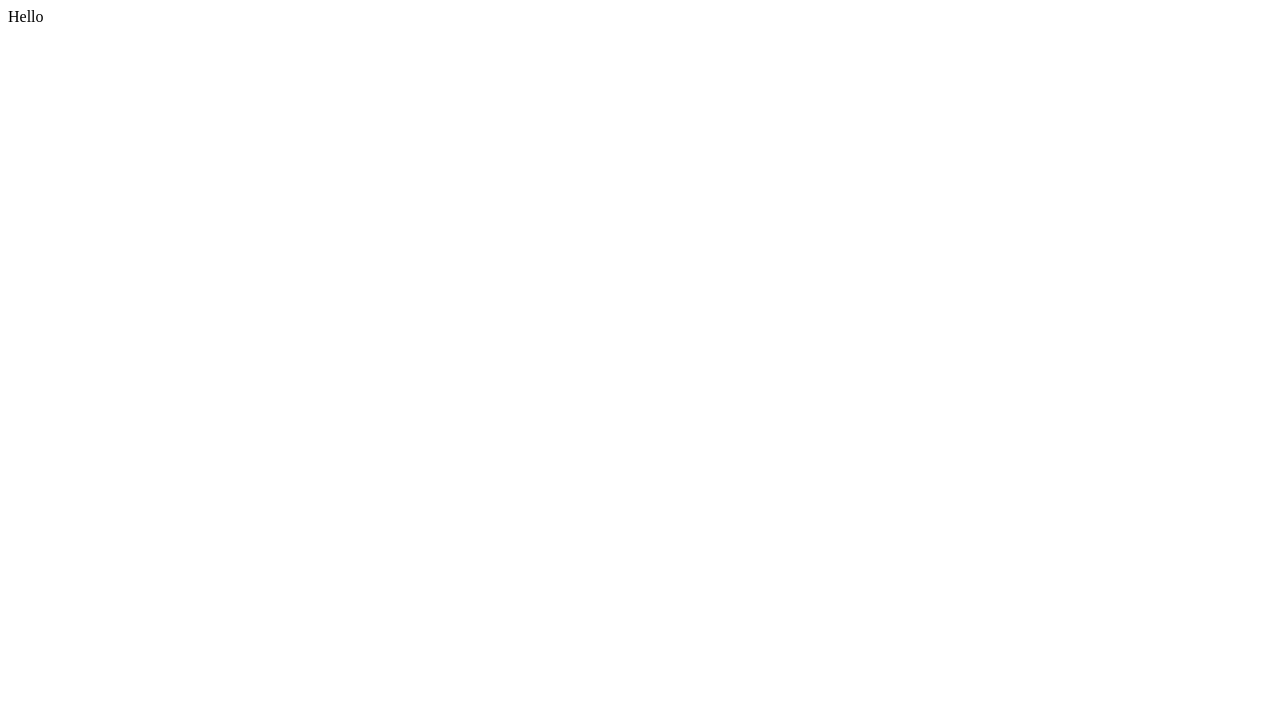
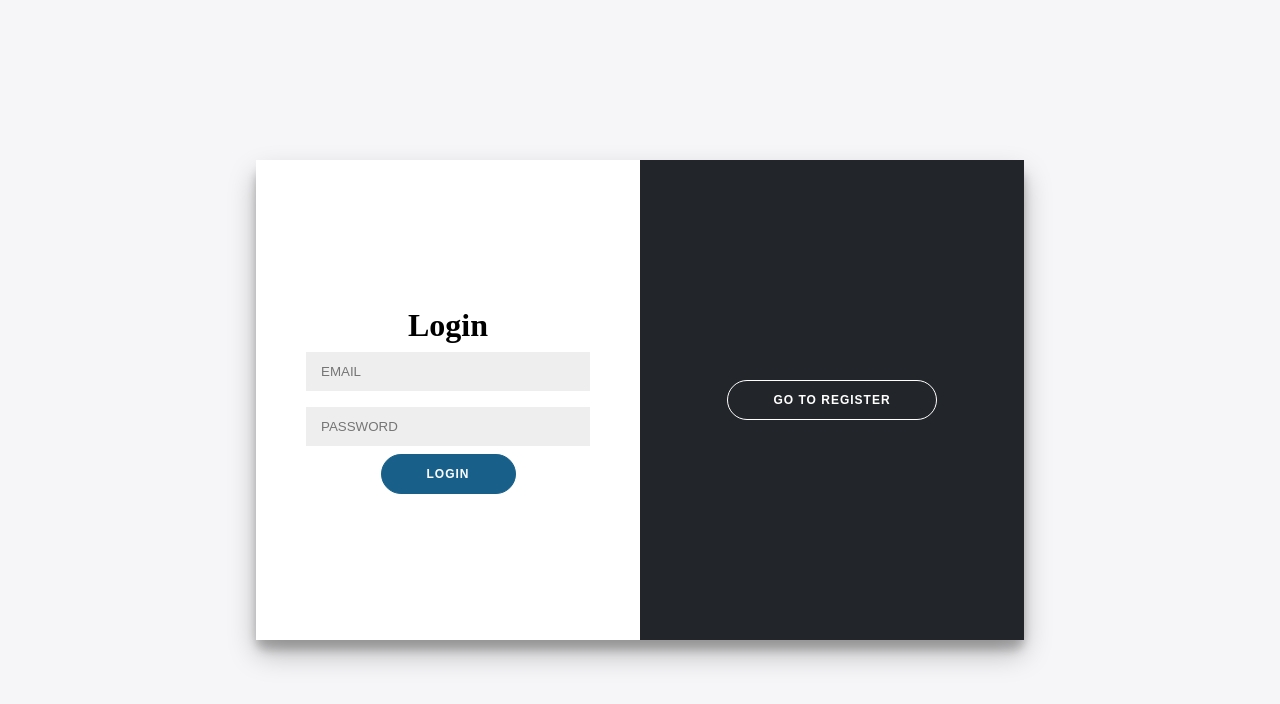
Before and after one commit to sakshin021/enlighten, a React (Create React App) app: page / in a window 1280 px wide. Shown: the top 704 px of the page. Built offline with nearby package versions, Linux system fonts and the light colour scheme.

Commit message:
Create LoginRegister

```diff
--- a/src/App.js
+++ b/src/App.js
@@ -1,9 +1,11 @@
+import Navbar from './components/Navbar';
+import LoginRegister from './components/LoginRegister';
 
 
 function App() {
   return (
     <div className="App">
-      Hello
+    <LoginRegister />
     </div>
   );
 }
--- /dev/null
+++ b/src/components/LoginRegister.css
@@ -0,0 +1,183 @@
+* {
+  box-sizing: border-box;
+}
+
+body {
+  background: #f6f5f7;
+  display: flex;
+  justify-content: center;
+  align-items: center;
+  flex-direction: column;
+  height: 100vh;
+  margin: 0;
+}
+
+h1 {
+  font-weight: bold;
+  margin: 0;
+}
+
+button {
+  border-radius: 20px;
+  border: 1px solid #18608a;
+  background-color: #18608a;
+  color: #ffff;
+  font-size: 12px;
+  font-weight: bold;
+  padding: 12px 45px;
+  letter-spacing: 1px;
+  text-transform: uppercase;
+  transition: transform 80ms ease-in;
+}
+
+button:active {
+  transform: scale(0.95);
+}
+
+button:focus {
+  outline: none;
+}
+
+button.ghost {
+  background-color: transparent;
+  border-color: #fff;
+}
+
+form {
+  background-color: #ffff;
+  display: flex;
+  align-items: center;
+  justify-content: center;
+  flex-direction: column;
+  padding: 0 50px;
+  text-align: center;
+  height: 100%;
+}
+
+input {
+  background-color: #eee;
+  border: none;
+  padding: 12px 15px;
+  margin: 8px 0;
+  width: 100%;
+}
+
+.container {
+  background-color: #fff;
+  border-radius: 10px;
+  box-shadow: 0 14px 28px rgba(0, 0, 0, 0.25), 0 10px 10px rgba(0, 0, 0, 0.22);
+  position: relative;
+  width: 768px;
+  max-width: 100%;
+  min-height: 480px;
+}
+
+.form-container {
+  position: absolute;
+  top: 0;
+  height: 100%;
+  transition: all 0.6s ease-in-out;
+}
+
+.sign-in-container {
+  left: 0;
+  width: 50%;
+  z-index: 2;
+}
+
+.container.right-panel-active .sign-in-container {
+  transform: translateX(100%);
+}
+
+.sign-up-container {
+  left: 0;
+  width: 50%;
+  opacity: 0;
+  z-index: 1;
+}
+
+.container.right-panel-active .sign-up-container {
+  transform: translateX(100%);
+  opacity: 1;
+  z-index: 5;
+  animation: show 0.6s;
+}
+
+@keyframes show {
+  0%,
+  49.99% {
+    opacity: 0;
+    z-index: 1;
+  }
+
+  50%,
+  100% {
+    opacity: 1;
+    z-index: 5;
+  }
+}
+
+.overlay-container {
+  position: absolute;
+  top: 0;
+  left: 50%;
+  width: 50%;
+  height: 100%;
+  overflow: hidden;
+  transition: transform 0.6s ease-in-out;
+  z-index: 100;
+}
+
+.container.right-panel-active .overlay-container {
+  transform: translateX(-100%);
+}
+
+.overlay {
+  background: #222529;
+  background-repeat: no-repeat;
+  background-size: cover;
+  background-position: 0 0;
+  color: #ffff;
+  position: relative;
+  left: -100%;
+  height: 100%;
+  width: 200%;
+  transform: translateX(0);
+  transition: transform 0.6s ease-in-out;
+}
+
+.container.right-panel-active .overlay {
+  transform: translateX(50%);
+}
+
+.overlay-panel {
+  position: absolute;
+  display: flex;
+  align-items: center;
+  justify-content: center;
+  flex-direction: column;
+  text-align: center;
+  padding: 0 40px;
+  top: 0;
+  width: 50%;
+  height: 100%;
+  transform: translateX(0);
+  transition: transform 0.6s ease-in-out;
+}
+
+.overlay-left {
+  transform: translateX(-20%);
+}
+
+.container.right-panel-active .overlay-left {
+  transform: translateX(0);
+}
+
+.overlay-right{
+    right: 0;
+    transform: translateX(0);
+}
+
+.container.right-panel-active .overlay-right{
+    transform: translateX(-20%);
+  }
--- /dev/null
+++ b/src/components/LoginRegister.js
@@ -0,0 +1,55 @@
+import React, { useState } from "react";
+import "./LoginRegister.css";
+
+const LoginRegister = () => {
+  const [addClass, setAddClass] = useState("");
+
+  return (
+    <div className={`container ${addClass}`} id="container">
+      <div className="form-container sign-up-container">
+        <form>
+          <h1>Create Account</h1>
+          <input type="text" placeholder="NAME" />
+          <input type="email" placeholder="EMAIL" />
+          <input type="password" placeholder="PASSWORD" />
+          <button type="submit">Register</button>
+        </form>
+      </div>
+
+      <div className="form-container sign-in-container">
+        <form>
+          <h1>Login</h1>
+          <input type="email" placeholder="EMAIL" />
+          <input type="password" placeholder="PASSWORD" />
+          <button type="submit">Login</button>
+        </form>
+      </div>
+
+      <div className="overlay-container">
+        <div className="overlay">
+          <div className="overlay-panel overlay-left">
+            <button
+              className="ghost"
+              id="signIn"
+              onClick={() => setAddClass("")}
+            >
+              Go To Login
+            </button>
+          </div>
+
+          <div className="overlay-panel overlay-right">
+            <button
+              className="ghost"
+              id="signUp"
+              onClick={() => setAddClass("right-panel-active")}
+            >
+              Go To Register
+            </button>
+          </div>
+        </div>
+      </div>
+    </div>
+  );
+};
+
+export default LoginRegister;
--- /dev/null
+++ b/src/components/Navbar.css
@@ -0,0 +1,9 @@
+.Navbar {
+    display: flex;
+    flex-direction: row;
+    justify-content: flex-end;
+    padding: 2rem;
+    box-sizing: border-box;
+    height: 20vh;
+    align-items: center;
+}
--- a/src/components/Navbar.js
+++ b/src/components/Navbar.js
@@ -0,0 +1,7 @@
+import "./Navbar.css";
+
+const Navbar = () => {
+  return (<div className="Navbar">Hello</div>);
+};
+
+export default Navbar;
```
